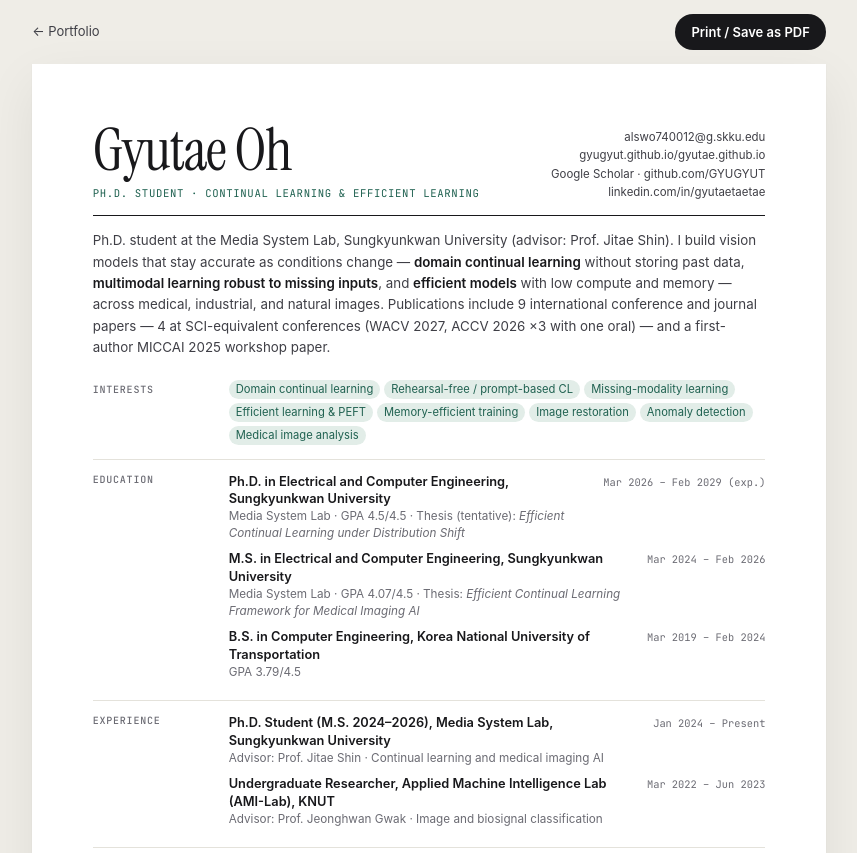
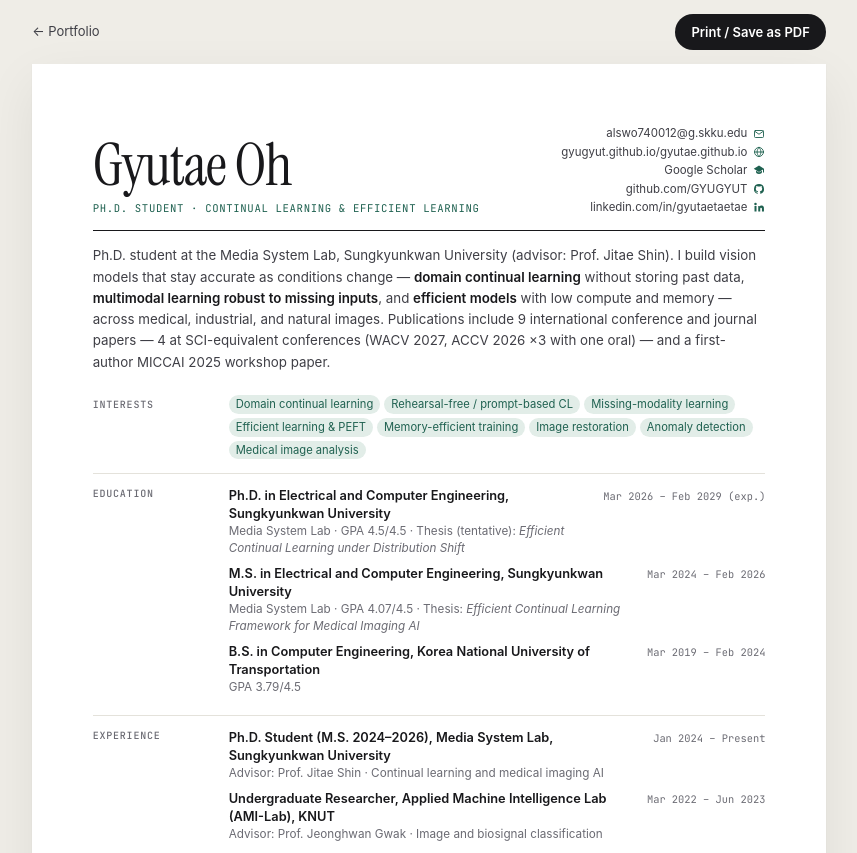
Before and after one commit to GYUGYUT/gyutae.github.io, a plain HTML site: page assets/cv.html in a window 1280 px wide. Shown: the top 853 px of the page, without its empty margins (211-1068 px from the left). Drawn offline with Linux system fonts and the light colour scheme; a web font is replaced by a local one.

Commit message:
Add icons to CV contact details
Co-Authored-By: Claude Opus 5.5 <noreply@anthropic.com>

```diff
--- a/assets/cv.html
+++ b/assets/cv.html
@@ -77,6 +77,8 @@
       .role { margin-top: 8px; color: var(--accent); font-family: var(--mono); font-size: 8pt; letter-spacing: 0.06em; text-transform: uppercase; }
       .contact { margin: 0; padding: 0; list-style: none; text-align: right; font-size: 8.6pt; line-height: 1.6; color: var(--ink-2); }
       .contact a { color: var(--ink-2); }
+      .contact li { display: flex; align-items: center; justify-content: flex-end; gap: 6px; }
+      .contact svg { width: 9pt; height: 9pt; flex: none; color: var(--accent); }
       .summary { margin: 14px 0 0; color: var(--ink-2); font-size: 10pt; line-height: 1.6; }
       .summary strong { color: var(--ink); font-weight: 600; }
 
@@ -147,6 +149,7 @@
         .page { padding: 22px 18px; }
         .cv-header, section { grid-template-columns: 1fr; gap: 6px; }
         .contact { text-align: left; }
+        .contact li { flex-direction: row-reverse; justify-content: flex-end; }
         h1 { font-size: 38pt; }
       }
     </style>
@@ -164,10 +167,26 @@
           <div class="role">Ph.D. Student · Continual Learning &amp; Efficient Learning</div>
         </div>
         <ul class="contact">
-          <li><a href="mailto:alswo740012@g.skku.edu">alswo740012@g.skku.edu</a></li>
-          <li><a href="https://gyugyut.github.io/gyutae.github.io/">gyugyut.github.io/gyutae.github.io</a></li>
-          <li><a href="https://scholar.google.com/citations?user=2_rG1kQAAAAJ&amp;hl=en">Google Scholar</a> · <a href="https://github.com/GYUGYUT">github.com/GYUGYUT</a></li>
-          <li><a href="https://www.linkedin.com/in/gyutaetaetae">linkedin.com/in/gyutaetaetae</a></li>
+          <li>
+            <a href="mailto:alswo740012@g.skku.edu">alswo740012@g.skku.edu</a>
+            <svg viewBox="0 0 24 24" fill="none" stroke="currentColor" stroke-width="1.8" stroke-linecap="round" stroke-linejoin="round" aria-hidden="true"><rect x="3" y="5" width="18" height="14" rx="2" /><path d="m3.5 6.5 8.5 6 8.5-6" /></svg>
+          </li>
+          <li>
+            <a href="https://gyugyut.github.io/gyutae.github.io/">gyugyut.github.io/gyutae.github.io</a>
+            <svg viewBox="0 0 24 24" fill="none" stroke="currentColor" stroke-width="1.8" stroke-linecap="round" stroke-linejoin="round" aria-hidden="true"><circle cx="12" cy="12" r="9" /><path d="M3 12h18M12 3c2.5 2.6 3.8 5.6 3.8 9s-1.3 6.4-3.8 9c-2.5-2.6-3.8-5.6-3.8-9S9.5 5.6 12 3Z" /></svg>
+          </li>
+          <li>
+            <a href="https://scholar.google.com/citations?user=2_rG1kQAAAAJ&amp;hl=en">Google Scholar</a>
+            <svg viewBox="0 0 24 24" fill="currentColor" aria-hidden="true"><path d="M12 3 1.5 9.5 12 16l8-4.95V17h2V9.5L12 3Zm-6 10.3V16c0 2.2 2.7 4 6 4s6-1.8 6-4v-2.7l-6 3.7-6-3.7Z" /></svg>
+          </li>
+          <li>
+            <a href="https://github.com/GYUGYUT">github.com/GYUGYUT</a>
+            <svg viewBox="0 0 24 24" fill="currentColor" aria-hidden="true"><path d="M12 2a10 10 0 0 0-3.16 19.49c.5.09.68-.22.68-.48v-1.7c-2.78.6-3.37-1.34-3.37-1.34-.46-1.16-1.11-1.47-1.11-1.47-.9-.62.07-.6.07-.6 1 .07 1.53 1.03 1.53 1.03.9 1.52 2.34 1.08 2.91.83.09-.65.35-1.09.63-1.34-2.22-.25-4.55-1.11-4.55-4.94 0-1.09.39-1.98 1.03-2.68-.1-.25-.45-1.27.1-2.65 0 0 .84-.27 2.75 1.02A9.6 9.6 0 0 1 12 6.84c.85 0 1.71.11 2.51.34 1.91-1.29 2.75-1.02 2.75-1.02.55 1.38.2 2.4.1 2.65.64.7 1.03 1.59 1.03 2.68 0 3.84-2.34 4.68-4.57 4.93.36.31.68.92.68 1.85v2.74c0 .27.18.58.69.48A10 10 0 0 0 12 2Z" /></svg>
+          </li>
+          <li>
+            <a href="https://www.linkedin.com/in/gyutaetaetae">linkedin.com/in/gyutaetaetae</a>
+            <svg viewBox="0 0 24 24" fill="currentColor" aria-hidden="true"><path d="M4.98 3.5a2.5 2.5 0 1 1 0 5 2.5 2.5 0 0 1 0-5ZM3 9.75h4v11H3v-11Zm6.5 0h3.8v1.5h.06c.53-1 1.83-2.06 3.77-2.06 4.03 0 4.77 2.65 4.77 6.1v5.46h-4v-4.84c0-1.15-.02-2.64-1.6-2.64-1.62 0-1.86 1.26-1.86 2.56v4.92h-3.94v-11Z" /></svg>
+          </li>
         </ul>
       </header>
 
```
Also changed, not shown: 1 other file.
